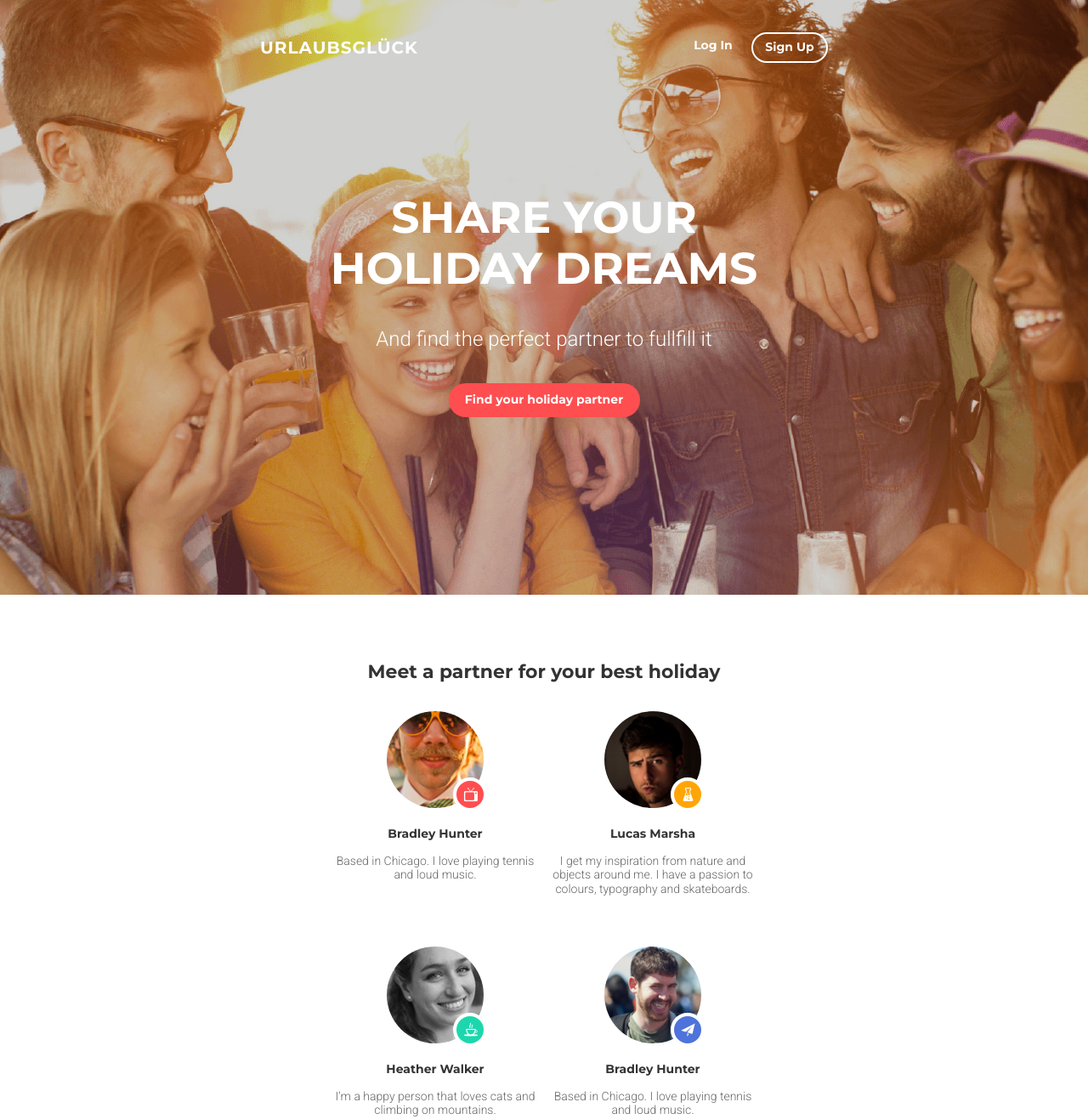
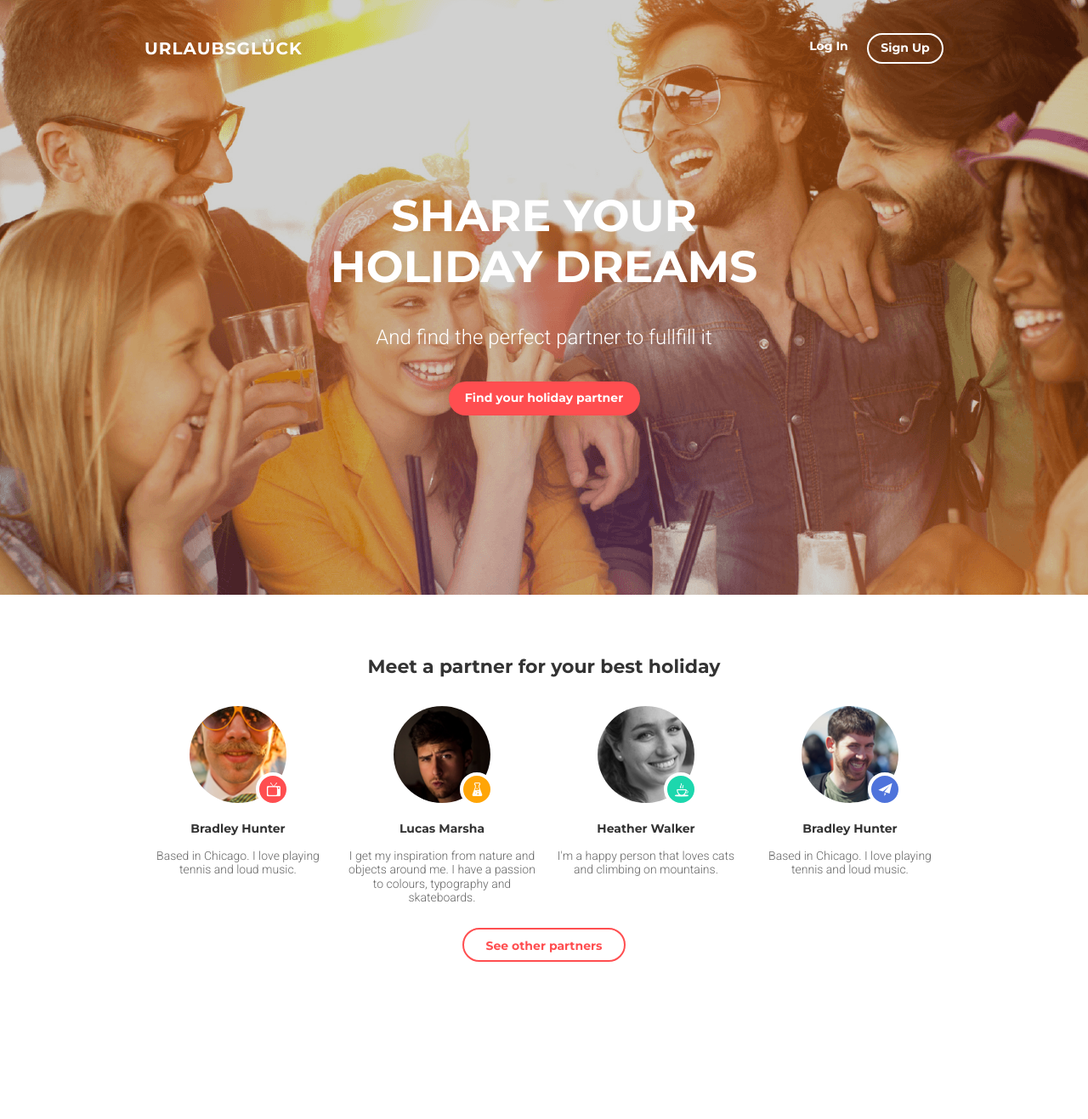
Before and after one commit to at0mua/goit-fe-course, a plain HTML site: page html-css/module-08/index.html in a window 1280 px wide. Shown: the top 1317 px of the page at 85% size. After the commit the page ends 1204 px from the top, so only its background shows below. Drawn offline with Linux system fonts and the light colour scheme.

Commit message:
complete hw08

```diff
--- a/html-css/module-08/css/media.css
+++ b/html-css/module-08/css/media.css
@@ -43,16 +43,14 @@
   /* SECTION PROMO */
 
   .promo {
-    min-width: 768px;
     min-height: 700px;
   }
 
   .promo-header {
     justify-content: space-between;
     align-items: center;
-    min-height: 112px;
-    margin-bottom: 114px;
-    padding: 0 50px;
+    min-height: 114px;
+    margin-bottom: 110px;
   }
 
   .promo-title {
@@ -81,7 +79,6 @@
   }
 
   .partners-list {
-    padding: 0 138px 38px;
     display: flex;
     flex-wrap: wrap;
     justify-content: space-between;
@@ -91,7 +88,35 @@
     flex: 0 0 236px;
   }
 
+  .partners-btn {
+    width: 192px;
+  }
+}
+
+@media (min-width: 768px) and (max-width: 939px) {
+  .promo-header {
+    padding: 0 50px;
+  }
+
+  .partners-list {
+    padding: 0 138px 38px;
+  }
+
   .partner-card:not(:nth-last-child(-n + 2)) {
     margin-bottom: 56px;
   }
 }
+
+@media (min-width: 940px) {
+  .container {
+    width: 940px;
+  }
+
+  .partners {
+    padding: 72px 0;
+  }
+
+  .partner-card {
+    flex: 0 0 220px;
+  }
+}
--- a/html-css/module-08/css/style.css
+++ b/html-css/module-08/css/style.css
@@ -27,7 +27,6 @@ img {
 /* SECTION PROMO */
 
 .promo {
-  min-width: 320px;
   min-height: 540px;
   background-color: #1a1915;
   background-image: url(../img/Vector-Smart-Object.png);
@@ -178,13 +177,6 @@ img {
   background-image: url(../img/icons/icon-paper-plane.png);
 }
 
-.partners-btn {
-  color: #ff4e50;
-  font-weight: 700;
-  background-color: #ffffff;
-  border: 2px solid #ff4e50;
-}
-
 .partner-name {
   margin: 0 0 16px;
   font-size: 14px;
@@ -198,3 +190,10 @@ img {
   font-family: "Roboto", sans-serif;
   font-weight: 300;
 }
+
+.partners-btn {
+  color: #ff4e50;
+  font-weight: 700;
+  background-color: #ffffff;
+  border: 2px solid #ff4e50;
+}
```
